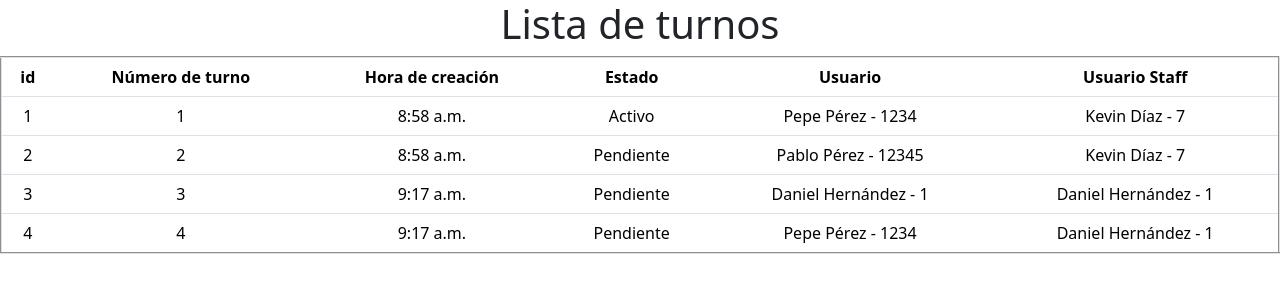
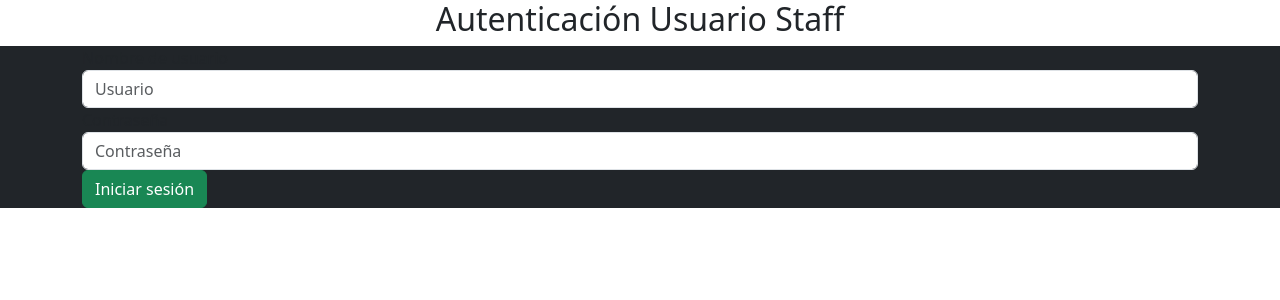
Before and after one commit to dahm35/house_media_test, a Django app: page / in a window 1280 px wide. Shown: the top 300 px of the page. Run offline with Django 4.2, Linux system fonts and the light colour scheme; data comes from the database, SQL or seed files in the repository; both versions use the stored data as it was after the commit; some libraries are stand-ins or nearby versions.

Commit message:
Autenticación y cierre de sesión para usuarios

```diff
--- a/house_media_test/apps/turno/forms.py
+++ b/house_media_test/apps/turno/forms.py
@@ -11,4 +11,4 @@
 
     class Meta:
         model = Turno
-        fields = ('numero_turno','usuario', 'estado', 'usuario_staff')
+        fields = ('numero_turno','usuario', 'estado')
--- a/house_media_test/apps/usuario/models.py
+++ b/house_media_test/apps/usuario/models.py
@@ -9,7 +9,7 @@
     celular = models.CharField('Número de celular', max_length=15, blank=True, null=True)
     foto = models.ImageField('Foto', upload_to='fotos', blank=True, null=True)
 
-    USERNAME_FIELD = 'identificacion'
+    #USERNAME_FIELD = 'identificacion'
     REQUIRED_FIELDS = ['nombres', 'apellidos']
 
     class Meta:
--- a/house_media_test/house_media_test/settings.py
+++ b/house_media_test/house_media_test/settings.py
@@ -11,6 +11,7 @@
 """
 
 from pathlib import Path
+from django.urls import reverse_lazy
 
 # Build paths inside the project like this: BASE_DIR / 'subdir'.
 BASE_DIR = Path(__file__).resolve().parent.parent
@@ -125,6 +126,9 @@
 
 DEFAULT_AUTO_FIELD = 'django.db.models.BigAutoField'
 
+LOGIN_REDIRECT_URL = reverse_lazy('turnos')
+LOGOUT_REDIRECT_URL = reverse_lazy('login')
+
 AUTH_USER_MODEL='usuario.User'
 
 MEDIA_URL = '/img/'
--- a/house_media_test/house_media_test/urls.py
+++ b/house_media_test/house_media_test/urls.py
@@ -13,18 +13,20 @@
     1. Import the include() function: from django.urls import include, path
     2. Add a URL to urlpatterns:  path('blog/', include('blog.urls'))
 """
+from django.urls import path
+from django.conf import settings
 from django.contrib import admin
-from django.urls import path
+from django.conf.urls.static import static
+from django.contrib.auth.views import LoginView, LogoutView
 from apps.turno.views import TurnoList, TurnoCreateView, TurnoUpdateView, TurnoDeleteView, TurnosPendientesView, TurnosStaff
 from apps.usuario.views import UserList, UserCreateView, UserUpdateView, UserDeleteView, UserAnonymousView
 from apps.turno.TurnosCreados import TurnosCreados
 from apps.usuario.ExistenciaUsuario import ExistenciaUsuario
-from django.conf import settings
-from django.conf.urls.static import static
 
 urlpatterns = [
     path('admin/', admin.site.urls),
-    path('', TurnoList.as_view(), name='index'),
+    path('', LoginView.as_view(template_name='index.html'), name = 'login'),
+    path('logout/', LogoutView.as_view(template_name='index.html'), name = 'logout'),
 
     path('turnos/', TurnoList.as_view(), name='turnos'),
     path('crear_turno/', TurnoCreateView.as_view(), name='crear_turno'),
--- a/house_media_test/templates/index.html
+++ b/house_media_test/templates/index.html
@@ -15,43 +15,30 @@
 </head>
 <body>
     {% block body %}
-    <h1 class="text-center">
-        Lista de turnos
-    </h1>
-    <table border="2" class="table">
-        <thead class="text-center">
-            <tr class="text-center">
-                <th>id</th>
-                <th>Número de turno</th>
-                <th>Hora de creación</th>
-                <th>Estado</th>
-                <th>Usuario</th>
-                <th>Usuario Staff</th>
-                {% if request.user.is_staff %}
-                    <th>OPCION</th>
-                {% endif %}
-            </tr>
-        </thead>
-        <tbody class="text-center">
-            {% for turno in object_list %}
-            <tr>
-                <td>{{ turno.id }}</td>
-                <td>{{ turno.numero_turno }}</td>
-                <td>{{ turno.hora_creacion }}</td>
-                <td>{{ turno.estado }}</td>
-                <td>{{ turno.usuario }}</td>
-                <td>{{ turno.usuario_staff }}</td>
-                {% if request.user.is_staff %}
-                    <td><a href="{% url 'editar_turno' turno.id %}" class="">
-                        <button class="btn btn-success">EDITAR</button>
-                    </a>
-                    <a href="{% url 'eliminar_turno' turno.id %}" class="">
-                        <button class="btn btn-danger">ELIMINAR</button>
-                    </a></td>
-                {% endif %}
-            </tr>
-            {% endfor %}
-        </tbody>
+    <h2 class="text-center">
+        Autenticación Usuario Staff
+    </h2>
+    <div class="bg-dark">
+        <div class="sufee-login">
+            <div class="container">
+                <div class="login-content">
+                    <div class="login-form">
+                        <form method="POST">{% csrf_token %}
+                            <div class="form-group">
+                                <label>Nombre de usuario</label>
+                                <input type="text" class="form-control" placeholder="Usuario" name="username">
+                            </div>
+                            <div class="form-group">
+                                <label>Contraseña</label>
+                                <input type="password" class="form-control" placeholder="Contraseña" name="password">
+                            </div>
+                            <button type="submit" class="btn btn-success btn-flat">Iniciar sesión</button>
+                        </form>
+                    </div>
+                </div>
+            </div>
+        </div>
+    </div>
     </table>
     {% endblock body %}
 </body>
--- a/house_media_test/templates/turnos.html
+++ b/house_media_test/templates/turnos.html
@@ -54,5 +54,10 @@
         </tbody>
     </table>
     {% endblock body %}
+    {% if request.user.is_authenticated %}
+        <td><a href="{% url 'logout' %}" class="">
+            <button class="btn btn-success">Cerrar sesión</button>
+        </a>
+    {% endif %}
 </body>
 </html>
```
Also changed, not shown: house_media_test/db.sqlite3, readme.txt (added).
